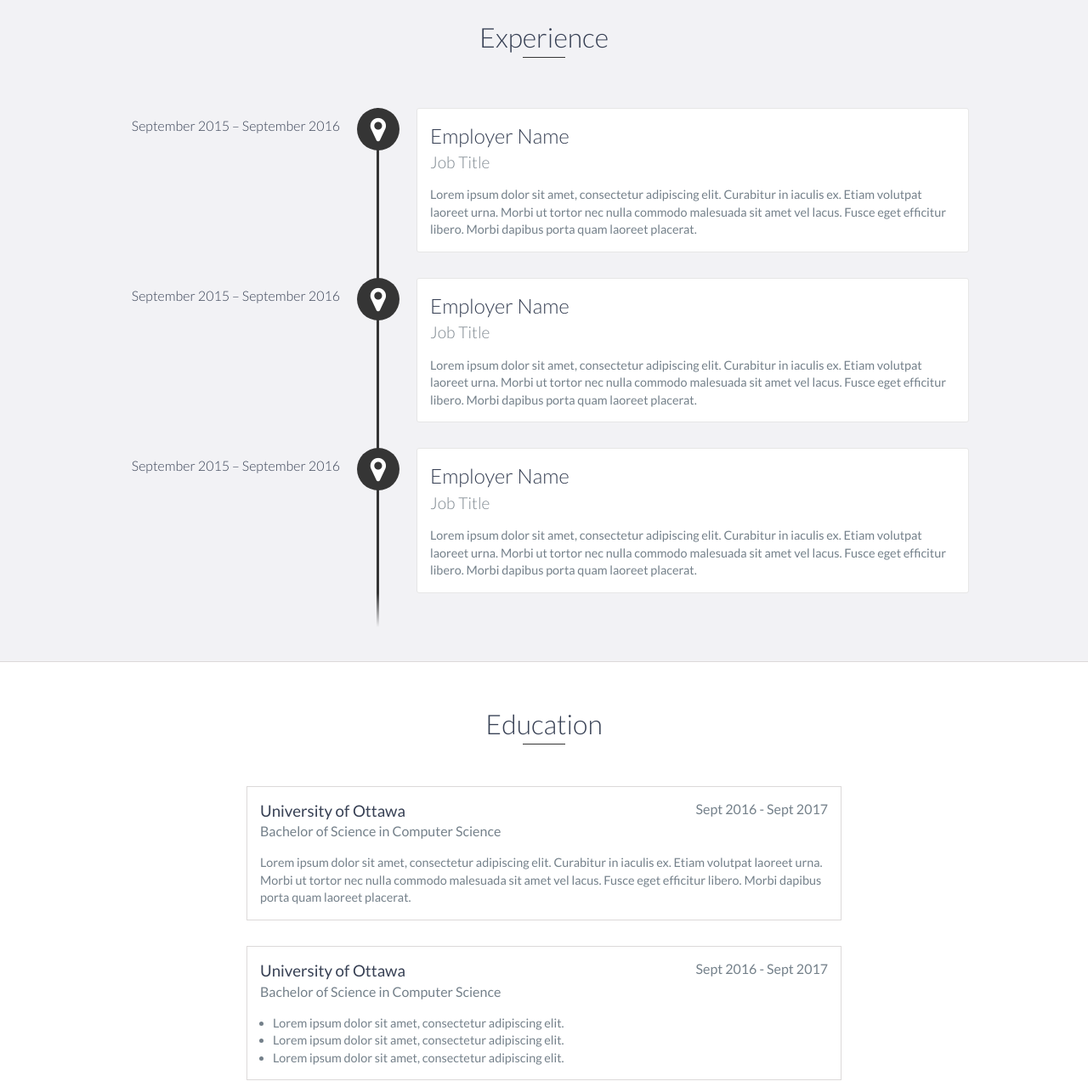
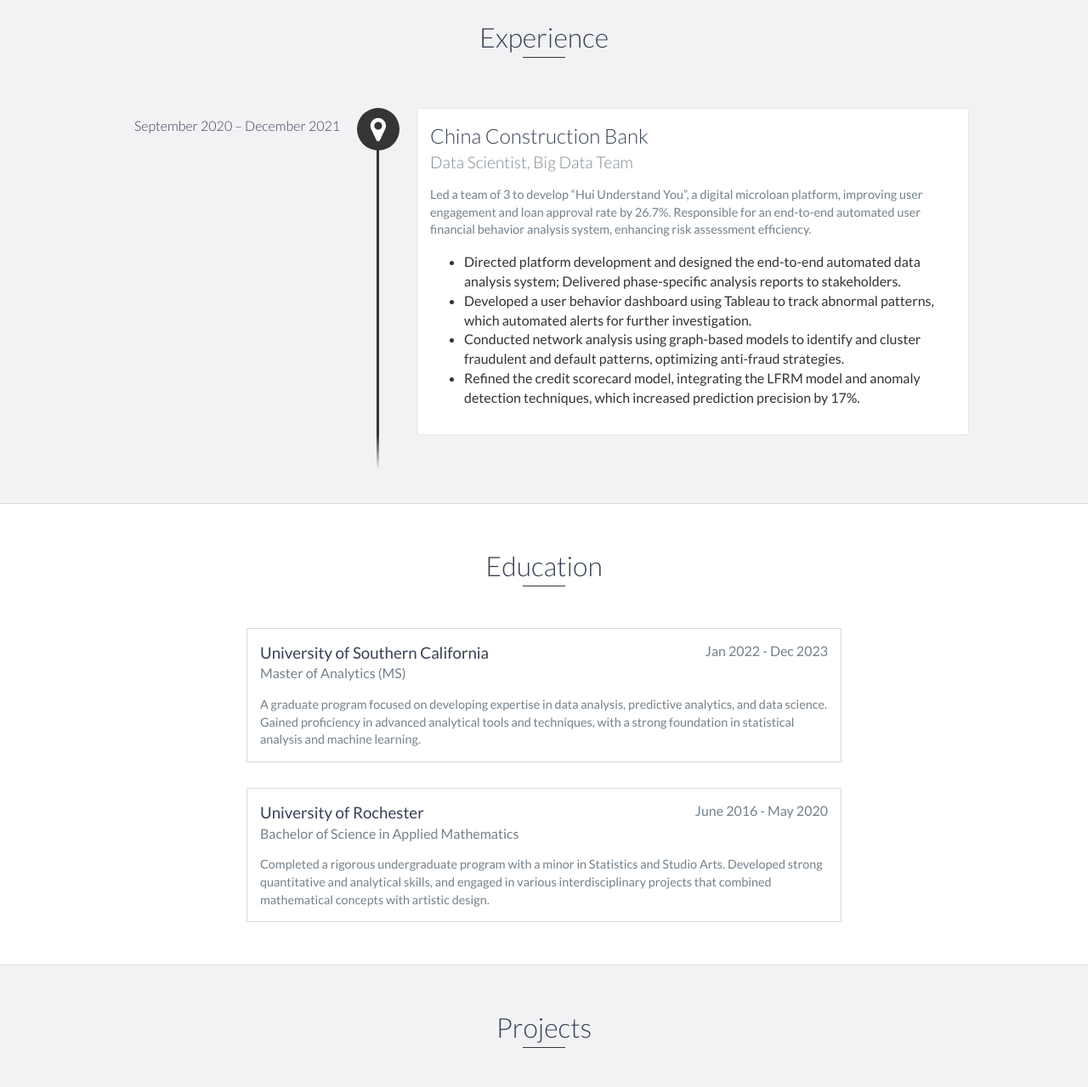
Before and after one commit to zhouruc16/my-website, a website: page index.html in a window 1280 px wide. Shown: the part 1140-2419 px from the top of the page at 85% size. Drawn offline with nearby package versions, Linux system fonts and the light colour scheme.

Commit message:
Content fill

```diff
--- a/index.html
+++ b/index.html
@@ -86,64 +86,53 @@
     <div id="experience" class="background-alt">
         <h2 class="heading">Experience</h2>
         <div id="experience-timeline">
-            <div data-date="September 2015 – September 2016">
-                <h3>Employer Name</h3>
-                <h4>Job Title</h4>
+
+            <div data-date="September 2020 – December 2021">
+                <h3>China Construction Bank</h3>
+                <h4>Data Scientist, Big Data Team</h4>
                 <p>
-                    Lorem ipsum dolor sit amet, consectetur adipiscing elit. Curabitur in iaculis ex. Etiam volutpat laoreet urna. Morbi ut tortor nec nulla commodo malesuada sit amet vel lacus. Fusce eget efficitur libero. Morbi dapibus porta quam laoreet placerat.
+                    Led a team of 3 to develop “Hui Understand You”, a digital microloan platform, improving user engagement and loan approval rate by 26.7%. Responsible for an end-to-end automated user financial behavior analysis system, enhancing risk assessment efficiency.
                 </p>
+                <ul>
+                    <li>Directed platform development and designed the end-to-end automated data analysis system; Delivered phase-specific analysis reports to stakeholders.</li>
+                    <li>Developed a user behavior dashboard using Tableau to track abnormal patterns, which automated alerts for further investigation.</li>
+                    <li>Conducted network analysis using graph-based models to identify and cluster fraudulent and default patterns, optimizing anti-fraud strategies.</li>
+                    <li>Refined the credit scorecard model, integrating the LFRM model and anomaly detection techniques, which increased prediction precision by 17%.</li>
+                </ul>
             </div>
 
-            <div data-date="September 2015 – September 2016">
-                <h3>Employer Name</h3>
-                <h4>Job Title</h4>
-                <p>
-                    Lorem ipsum dolor sit amet, consectetur adipiscing elit. Curabitur in iaculis ex. Etiam volutpat laoreet urna. Morbi ut tortor nec nulla commodo malesuada sit amet vel lacus. Fusce eget efficitur libero. Morbi dapibus porta quam laoreet placerat.
-                </p>
-            </div>
+            <!-- Add more experience blocks here -->
 
-            <div data-date="September 2015 – September 2016">
-                <h3>Employer Name</h3>
-                <h4>Job Title</h4>
-                <p>
-                    Lorem ipsum dolor sit amet, consectetur adipiscing elit. Curabitur in iaculis ex. Etiam volutpat laoreet urna. Morbi ut tortor nec nulla commodo malesuada sit amet vel lacus. Fusce eget efficitur libero. Morbi dapibus porta quam laoreet placerat.
-                </p>
-            </div>
         </div>
     </div>
     <!-- End #experience -->
 
+
     <div id="education">
         <h2 class="heading">Education</h2>
+
         <div class="education-block">
-            <h3>University of Ottawa</h3>
-            <span class="education-date">Sept 2016 - Sept 2017</span>
-            <h4>Bachelor of Science in Computer Science</h4>
+            <h3>University of Southern California</h3>
+            <span class="education-date">Jan 2022 - Dec 2023</span>
+            <h4>Master of Analytics (MS)</h4>
             <p>
-                Lorem ipsum dolor sit amet, consectetur adipiscing elit. Curabitur in iaculis ex. Etiam volutpat laoreet urna. Morbi ut tortor nec nulla commodo malesuada sit amet vel lacus. Fusce eget efficitur libero. Morbi dapibus porta quam laoreet placerat.
+                A graduate program focused on developing expertise in data analysis, predictive analytics, and data science. Gained proficiency in advanced analytical tools and techniques, with a strong foundation in statistical analysis and machine learning.
             </p>
         </div>
         <!-- End .education-block -->
 
         <div class="education-block">
-            <h3>University of Ottawa</h3>
-            <span class="education-date">Sept 2016 - Sept 2017</span>
-            <h4>Bachelor of Science in Computer Science</h4>
-            <ul>
-                <li>
-                    Lorem ipsum dolor sit amet, consectetur adipiscing elit.
-                </li>
-                <li>
-                    Lorem ipsum dolor sit amet, consectetur adipiscing elit.
-                </li>
-                <li>
-                    Lorem ipsum dolor sit amet, consectetur adipiscing elit.
-                </li>
-            </ul>
+            <h3>University of Rochester</h3>
+            <span class="education-date">June 2016 - May 2020</span>
+            <h4>Bachelor of Science in Applied Mathematics</h4>
+            <p>
+                Completed a rigorous undergraduate program with a minor in Statistics and Studio Arts. Developed strong quantitative and analytical skills, and engaged in various interdisciplinary projects that combined mathematical concepts with artistic design.
+            </p>
         </div>
         <!-- End .education-block -->
     </div>
     <!-- End #education -->
+
 
     <div id="projects" class="background-alt">
         <h2 class="heading">Projects</h2>
```
Also changed, not shown: README.md, images/graduation-skewed.jpg (deleted), images/graduation_skewed.jpg (deleted), 4 other files.
